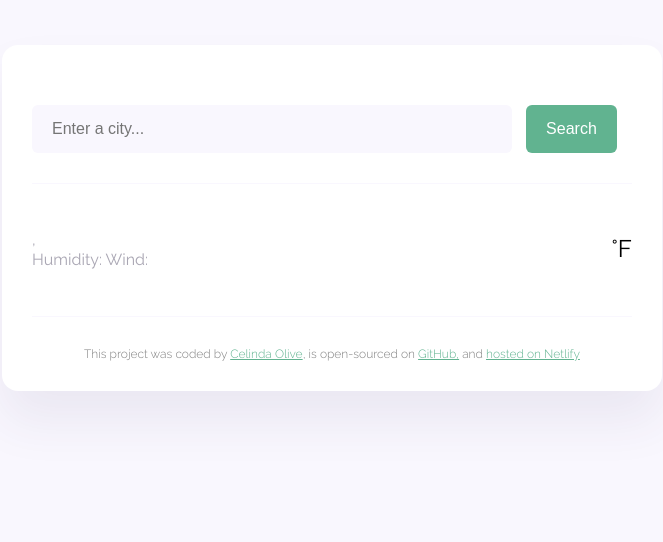
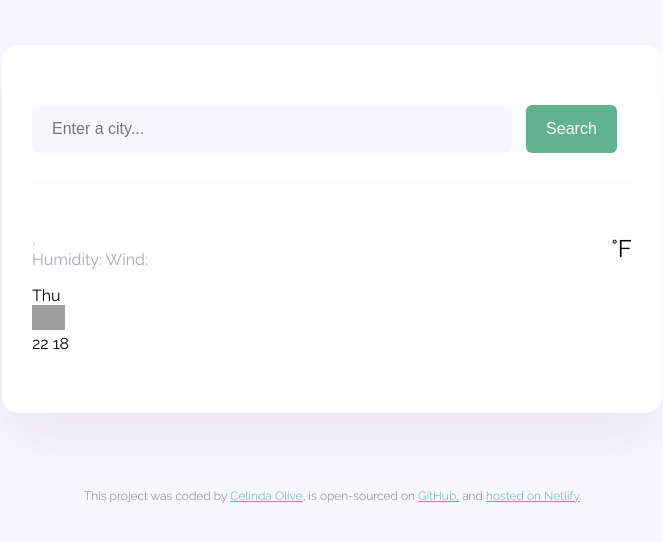
Before and after one commit to cc-olive/my-weather-application, a plain HTML site: page index.html in a window 1280 px wide. Shown: the whole page, without its empty margins (308-971 px from the left). Drawn offline with nearby package versions, Linux system fonts and the light colour scheme; no server answers; grey boxes are pictures that could not be loaded.

Commit message:
Added div columns and row for new 5 day temp section

```diff
--- a/index.html
+++ b/index.html
@@ -38,6 +38,17 @@
             <div class="weather-app-temperature-unit">°F</div>
         </div>
     </div>
+        <div class="weather-forecast">
+            <div class="row">
+                <div class="col-2"></div>
+                Thu
+                <br>
+                <img src="https://ssl.gstatic.com/onebox/weather/64/sunny.png" width="33"/>
+                <br>
+                22 18
+                </div>
+            </div>
+        </div>
     </main>
     <footer>This project was coded by
         <a href="https://github.com/cc-olive" target="blank">
--- a/src/style.css
+++ b/src/style.css
@@ -84,6 +84,7 @@ main {
     font-size: 24px;
 }
 
+
 footer {
     border-top: 1px solid #f9f7fe;
     padding: 30px 0 0 0;
```
